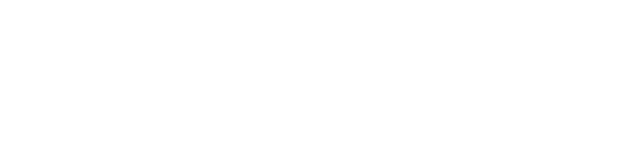
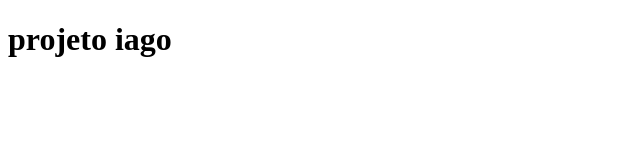
Before and after one commit to Iagozoratto/projetogit, a plain HTML site: page index.html in a window 1280 px wide. Shown: the whole page, without its empty margins (0-640 px from the left). Drawn offline with Linux system fonts and the light colour scheme.

Commit message:
segunda mudança

```diff
--- a/index.html
+++ b/index.html
@@ -6,6 +6,6 @@
     <title>Document</title>
 </head>
 <body>
-
+    <h1>projeto iago</h1>
 </body>
 </html>
```
